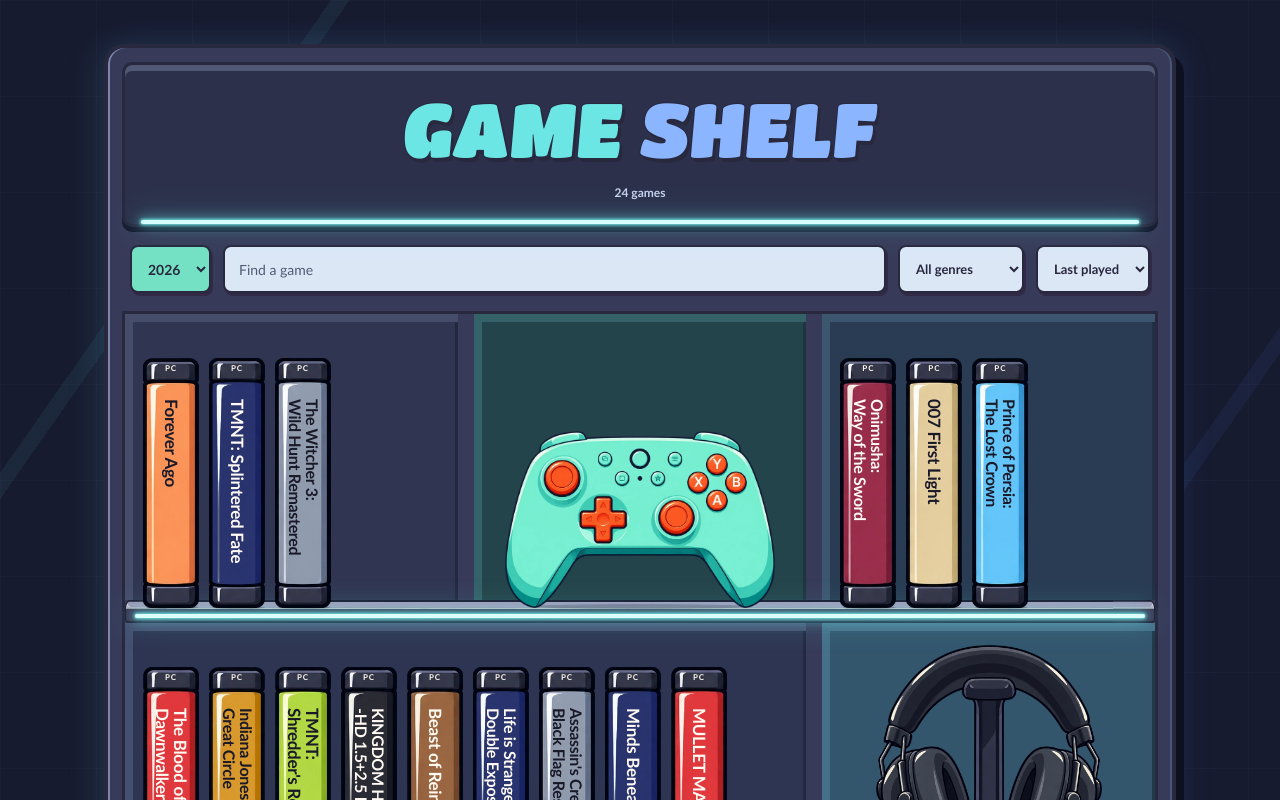
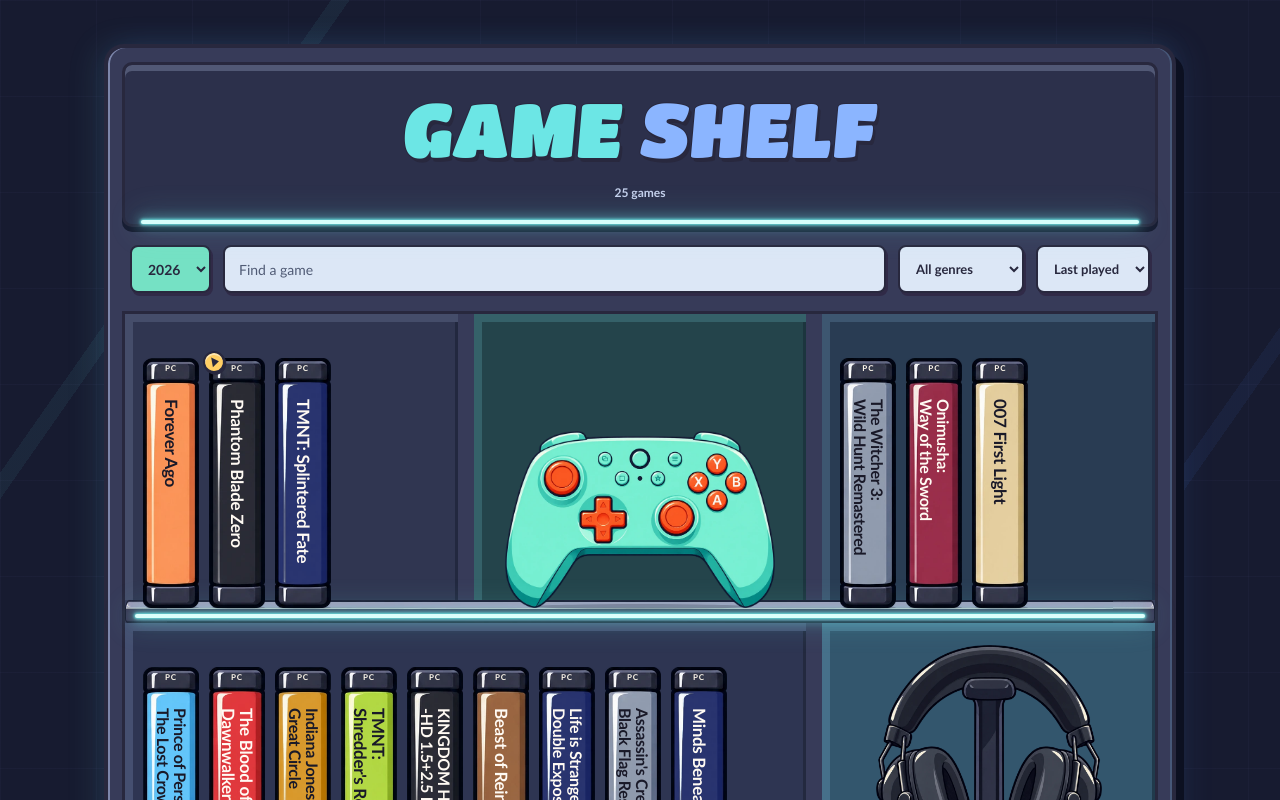
Before and after one commit to bytiagodev/game-shelf, a React (Vite) app: page / in a window 1280 px wide. Shown: the top 800 px of the page. Built offline with nearby package versions, Linux system fonts and the light colour scheme.

Commit message:
Add Phantom Blade Zero

```diff
--- a/src/data/games.js
+++ b/src/data/games.js
@@ -4,6 +4,23 @@ export const profile = {
 };
 
 export const games = [
+  {
+    id: "phantom-blade-zero",
+    title: "Phantom Blade Zero",
+    steamAppId: 4115450,
+    genres: ["Action", "Adventure", "RPG"],
+    years: [2026],
+    lastPlayed: { date: "2026-11-14", precision: "day" },
+    status: "playing",
+    totalHours: 1,
+    sleeve: "black",
+    notes: [
+      {
+        date: "2026-11-14",
+        text: "First impressions are good. The art style is great, the soundtrack blends traditional and modern music really well, and while it's too early to judge the plot, it seems interesting. Combat animations are excellent. Soul spins and pirouettes through fights, deflecting projectiles one by one and sending them flying away. Those same animations are also a small drawback. Where Onimusha made me feel in full control of every move, here, especially in boss fights, it sometimes feels like each fighter is doing their own thing and happening to land hits. It looks fantastic and captures the wuxia style, but at times I feel like I'm watching the fight more than playing it.",
+      },
+    ],
+  },
   {
     id: "forever-ago",
     title: "Forever Ago",
```
Also changed, not shown: src/assets/covers/phantom-blade-zero.jpg (added).
